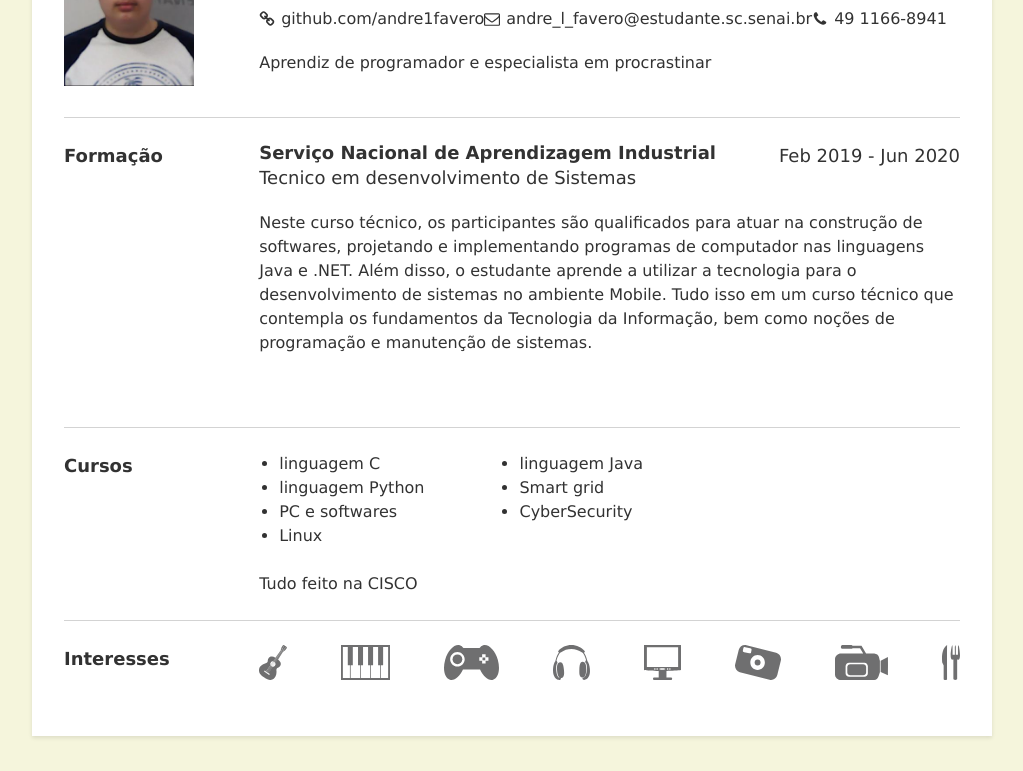
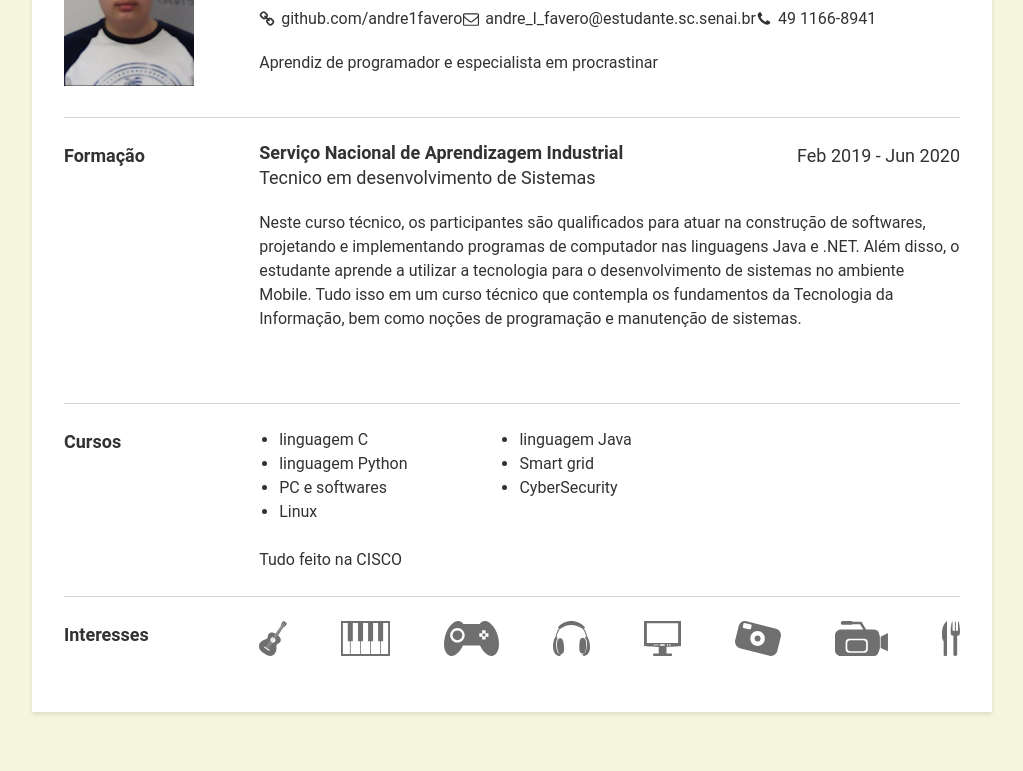
Before and after one commit to andre1favero/andre_l_favero.github.io, a plain HTML site: page index.html in a window 1280 px wide. Shown: the part 183-954 px from the top of the page, without its empty margins (128-1151 px from the left). Drawn offline with nearby package versions, Linux system fonts and the light colour scheme.

Commit message:
mudança na font - #1

```diff
--- a/style.css
+++ b/style.css
@@ -6,7 +6,7 @@ html {
 }
 
 body {
-  font-family: 'verdana';
+  font-family: 'roboto';
   line-height: 1.5;
   background: #f5f5dc;
   color: #323232;
```
